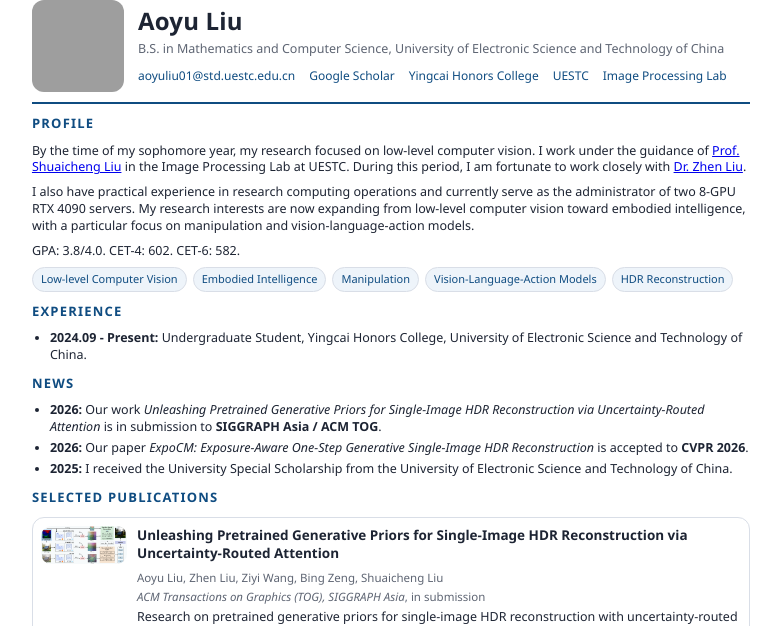
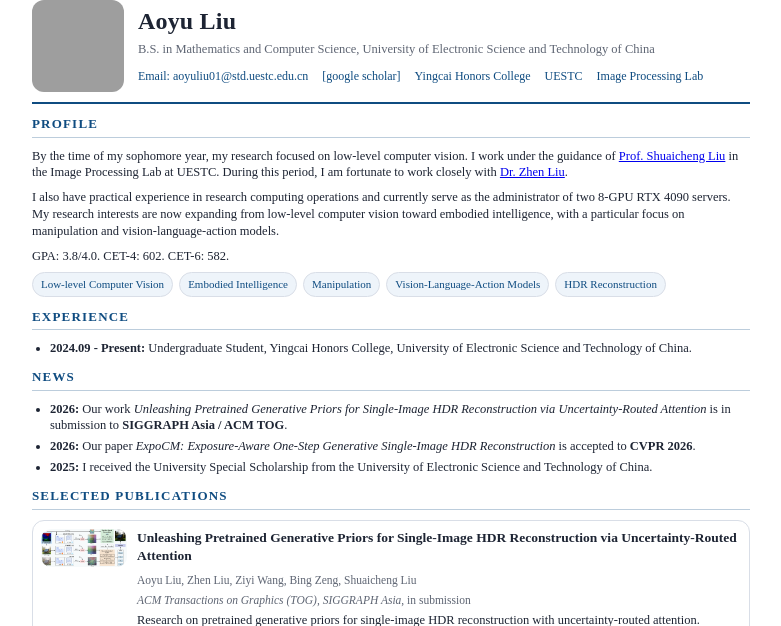
Before and after one commit to AoyuLiu01/AoyuLiu01.github.io, a Jekyll site: the page resume_print.html, which Jekyll copies as it is, in a window 1280 px wide, cut to the strip 0-626 px from the top of the page. Shown: the whole strip, without its empty margins (249-1030 px from the left). Built offline with Jekyll 4.4.1, drawn with Linux system fonts in a browser that asks for light colours; some of the changed text lies outside the part shown; grey boxes are pictures that could not be loaded.

Commit message:
Polish resume typography and links

```diff
--- a/resume_print.html
+++ b/resume_print.html
@@ -24,7 +24,7 @@
 
     body {
       margin: 0;
-      font-family: "Segoe UI", "Helvetica Neue", Arial, sans-serif;
+      font-family: "Times New Roman", Times, serif;
       color: var(--ink);
       background: #ffffff;
       line-height: 1.35;
@@ -88,6 +88,8 @@
 
     .section h2 {
       margin: 0 0 10px;
+      padding-bottom: 4px;
+      border-bottom: 0.5px solid rgba(15, 76, 129, 0.28);
       font-size: 13px;
       text-transform: uppercase;
       letter-spacing: 1.2px;
@@ -232,8 +234,8 @@
         <h1>Aoyu Liu</h1>
         <p class="subtitle">B.S. in Mathematics and Computer Science, University of Electronic Science and Technology of China</p>
         <div class="meta">
-          <a href="mailto:aoyuliu01@std.uestc.edu.cn">aoyuliu01@std.uestc.edu.cn</a>
-          <a href="https://scholar.google.com/citations?hl=zh-CN&amp;user=phlLSywAAAAJ">Google Scholar</a>
+          <a href="mailto:aoyuliu01@std.uestc.edu.cn">Email: aoyuliu01@std.uestc.edu.cn</a>
+          <a href="https://scholar.google.com/citations?hl=zh-CN&amp;user=phlLSywAAAAJ">[google scholar]</a>
           <a href="https://www.yingcai.uestc.edu.cn/en/">Yingcai Honors College</a>
           <a href="https://en.uestc.edu.cn/">UESTC</a>
           <a href="https://www.sice.uestc.edu.cn/kxyj/kytd/xxgcx/txclyjtd.htm">Image Processing Lab</a>
@@ -290,9 +292,6 @@
           <p class="summary">
             Research on pretrained generative priors for single-image HDR reconstruction with uncertainty-routed attention.
           </p>
-          <div class="pub-links">
-            <a href="exhibition/GenHDR.pdf">Exhibition</a>
-          </div>
         </div>
       </article>
 
@@ -324,9 +322,6 @@
       </ul>
     </section>
 
-    <div class="footer">
-      Generated from the local contents of AoyuLiu01.github.io-master on June 17, 2026.
-    </div>
   </div>
 </body>
 </html>
```
Also changed, not shown: other parts of resume_print.html (+0 -1 lines), 2 other files.
